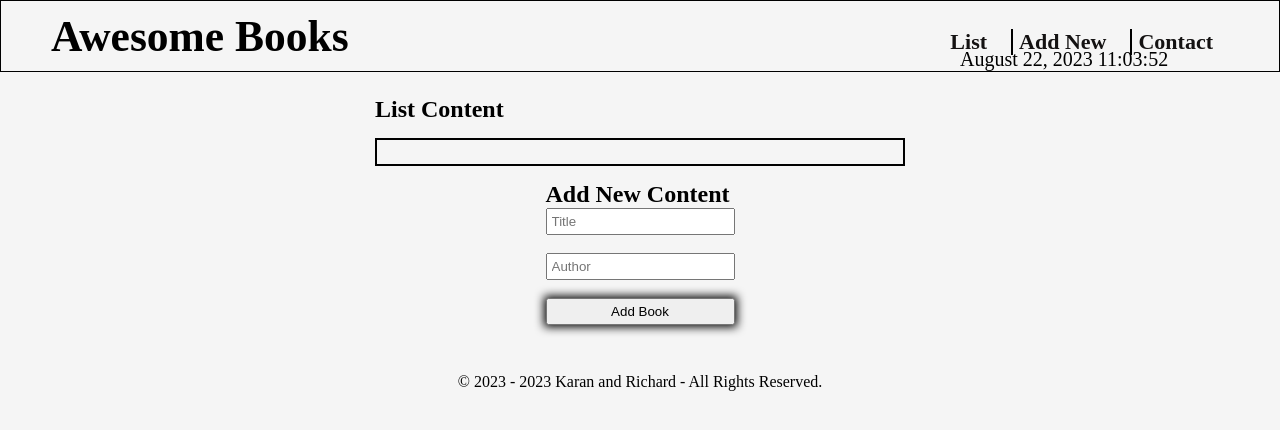
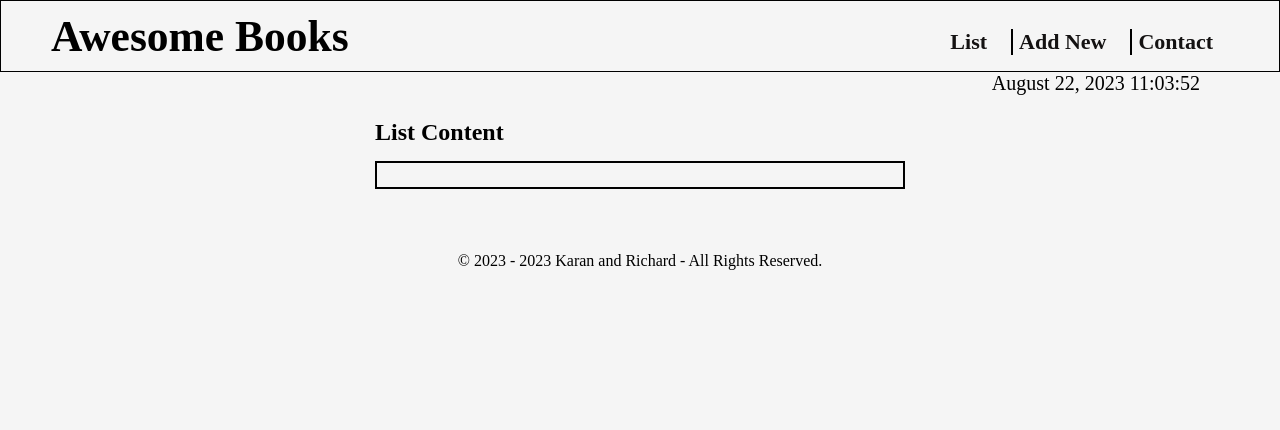
Before and after one commit to DevKaranJ/AwesomeBooks-ES6, a website with bundled scripts: page index.html in a window 1280 px wide. Built offline with nearby package versions, Linux system fonts and the light colour scheme.

Commit message:
Desing Update
design and files have been updated as per the requirement

```diff
--- a/index.css
+++ b/index.css
@@ -205,8 +205,6 @@ footer {
   font-weight: 300;
   font-size: 20px;
   display: flex;
-  justify-items: flex-end;
-  position: absolute;
-  left: 75%;
-  top: 6%;
+  justify-content: flex-end;
+  margin-right: 5rem;
 }
--- a/index.html
+++ b/index.html
@@ -18,10 +18,10 @@
                 <li class="item3"><a href="#">Contact</a></li>
             </ul>
         </nav>
-        <div id="current-time-zone">
-            <div id="date-time"></div>
-          </div>
     </header>
+    <div id="current-time-zone">
+        <div id="date-time"></div>
+      </div>
     <main class="main-container">
         <section class="content" id="listContent">
             <h2>List Content</h2>
--- a/index.js
+++ b/index.js
@@ -1,5 +1,5 @@
 import { BookManager } from './modules/BookManager.js';
-import { DateTime } from './luxon.js';
+import { DateTime } from './modules/luxon.js';
 
 const bookManagerDisplay = new BookManager();
 bookManagerDisplay.displayBooks();
--- a/modules/BookManager.js
+++ b/modules/BookManager.js
@@ -80,7 +80,7 @@ export class BookManager {
 
   showAllContent() {
     this.listContent.style.display = 'block';
-    this.addNewContent.style.display = 'block';
+    this.addNewContent.style.display = 'none';
     this.contactContent.style.display = 'none';
   }
 
```
Also changed, not shown: README.md, modules/luxon.js (renamed from luxon.js).
